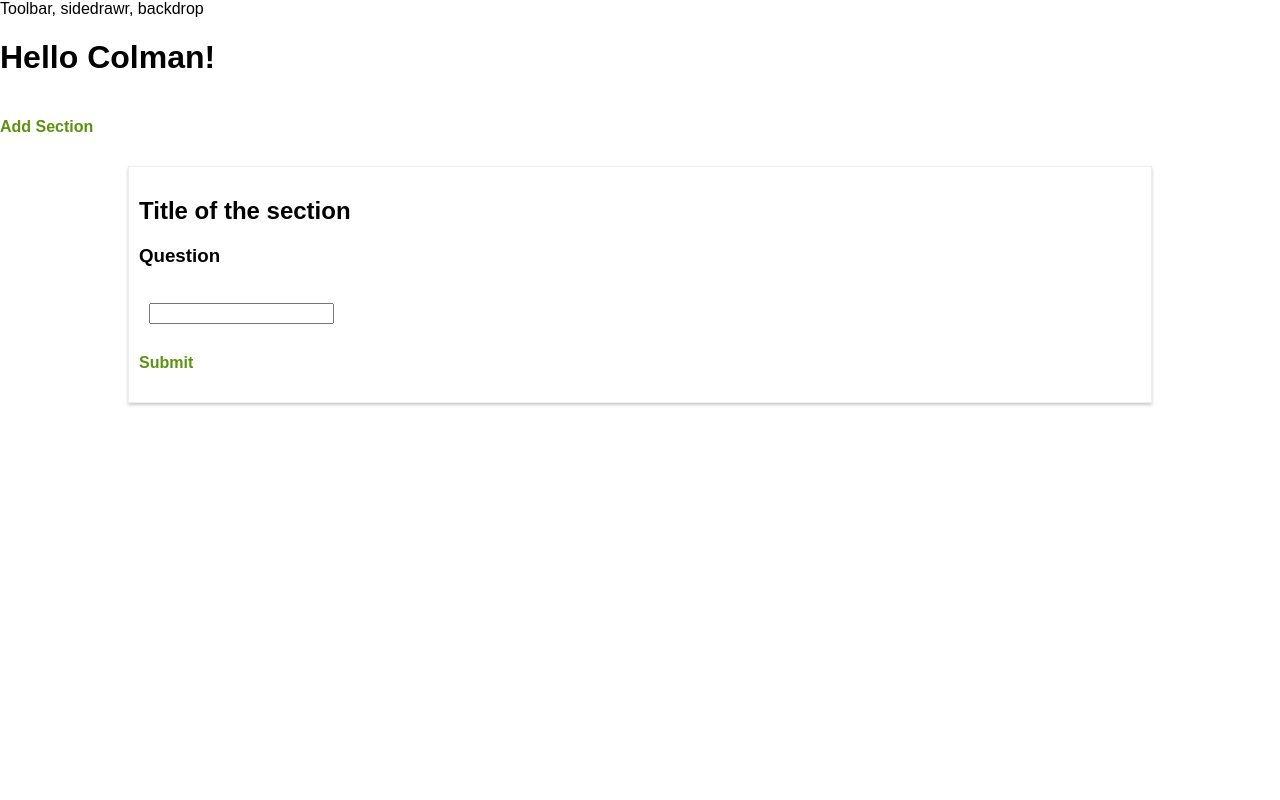
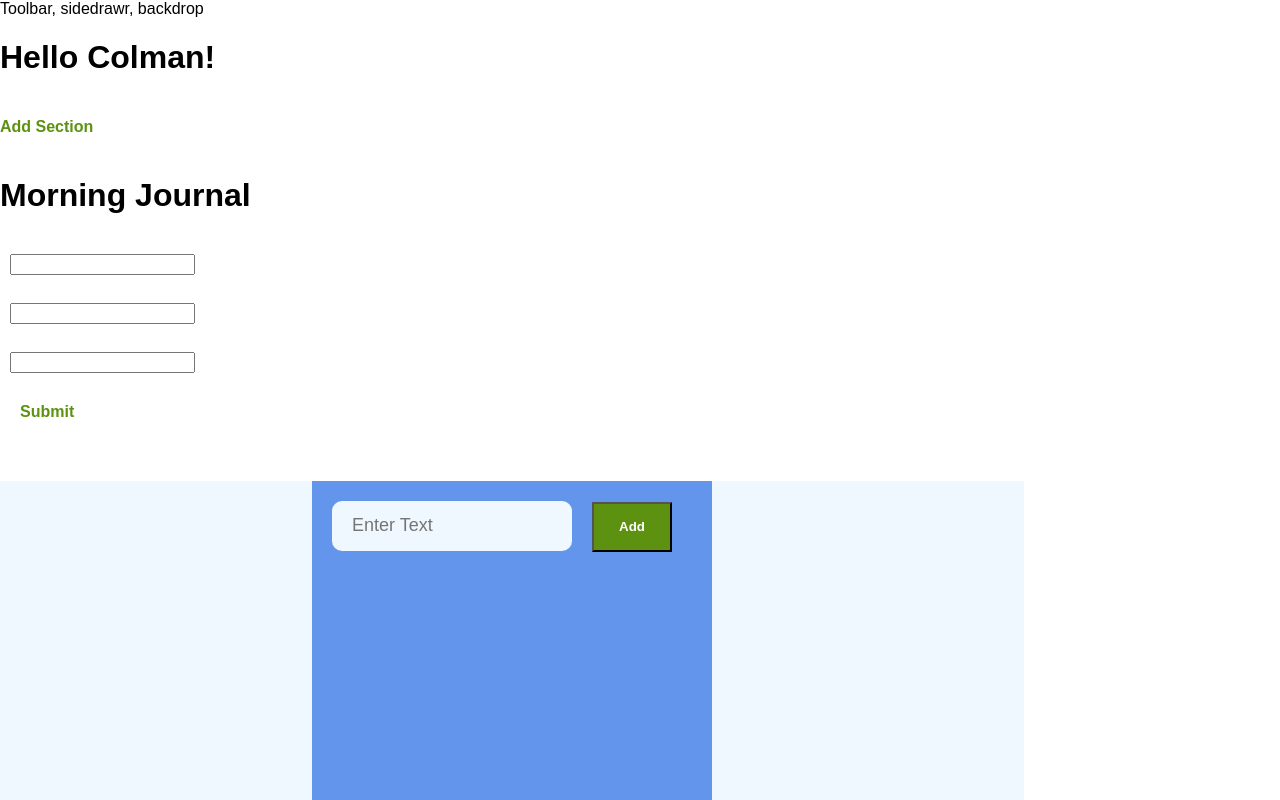
Before and after one commit to soggytacos/Launchpad, a React app: page / in a window 1280 px wide. Shown: the top 800 px of the page. Built offline with nearby package versions, Linux system fonts and the light colour scheme.

Commit message:
started with the todo panel

```diff
--- a/src/containers/Launchpad/Launchpad.js
+++ b/src/containers/Launchpad/Launchpad.js
@@ -1,7 +1,8 @@
 import React, {Component} from 'react';
 import Aux from '../../hoc/Aux';
-import Section from '../Section/Section';
+import MorningJournal from "../MorningJournal/MorningJournal";
 import Button from '../../components/UI/Button/Button';
+import ToDo from '../ToDo/ToDo';
 
 class Launchpad extends Component {
 
@@ -16,7 +17,8 @@ class Launchpad extends Component {
             <Aux>
                 <h1>Hello Colman!</h1>
                 <Button btnType="Success">Add Section</Button>
-                <Section />
+                <MorningJournal />
+                <ToDo />
             </Aux>
         )
     }
--- /dev/null
+++ b/src/containers/MorningJournal/MorningJournal.js
@@ -0,0 +1,29 @@
+import React, {Component} from 'react';
+import Input from '../../components/UI/Input/Input';
+import Aux from '../../hoc/Aux';
+import Button from "../../components/UI/Button/Button";
+
+class MorningJournal extends Component {
+
+    state = {
+        questions: {
+            question1: "3 things I'm grateful for.",
+            question2: "A situation that might stress me out or trip me up today is... and the way my best self would handle it...",
+            question3: "If I was a high performance coach looking at my life from a high level, I would say...",
+        }
+    }
+
+    render() {
+        return (
+            <Aux>
+                <h1>Morning Journal</h1>
+                <Input />
+                <Input/>
+                <Input/>
+                <Button btnType="Success">Submit</Button>
+            </Aux>
+        );
+    }
+}
+
+export default MorningJournal;
--- /dev/null
+++ b/src/containers/ToDo/ToDo.css
@@ -0,0 +1,41 @@
+.ToDo {
+    background-color: aliceblue;
+    width: 80%;
+
+}
+
+.toDoForm {
+    background-color: cornflowerblue;
+    min-height: 500px;
+    width: 400px;
+    margin: 40px auto;
+}
+
+.Input {
+ background-color: aliceblue;
+    border: 2px;
+    width: 200px;
+    height: 50px;
+    padding: 0 20px;
+    margin: 20px;
+    border-radius: 10px;
+    font-size: 18px;
+    color: black;
+}
+
+#to-do-form input::placeholder {
+    color: #ccc;
+}
+
+#to-do-form input:focus, #to-do-form button:focus {
+    outline: aqua;
+}
+.button {
+    height: 50px;
+    width: 80px;
+    border-radius: 0;
+    background-color: #5C9210;
+    cursor: pointer;
+    font-weight: bolder;
+    color: white;
+}
--- /dev/null
+++ b/src/containers/ToDo/ToDo.js
@@ -0,0 +1,44 @@
+import React, {Component} from 'react';
+import classes from './ToDo.css';
+
+class ToDo extends Component {
+    constructor(props) {
+        super(props);
+        this.state = {
+            items: [],
+            currentItem: {
+                text: '',
+                key: ''
+            }
+        }
+    }
+
+    handleInput(e) {
+        this.setState({
+            currentItem: {
+                text: e.target.value,
+                key: Date.now()
+            }
+        })
+    }
+
+    addItem(e) {
+        e.preventDefault();
+        const newItem = this.state.currentItem;
+    }
+
+    render() {
+        return (
+            <div className={classes.ToDo}>
+                <form className={classes.toDoForm} id="to-do-form" onSubmit={this.addItem}>
+                    <input className={classes.Input} type="text" placeholder="Enter Text"
+                    value={this.state.currentItem.text}
+                    onChange={this.handleInput}/>
+                    <button className={classes.button} type="submit">Add</button>
+                </form>
+            </div>
+        );
+    }
+}
+
+export default ToDo;
```
